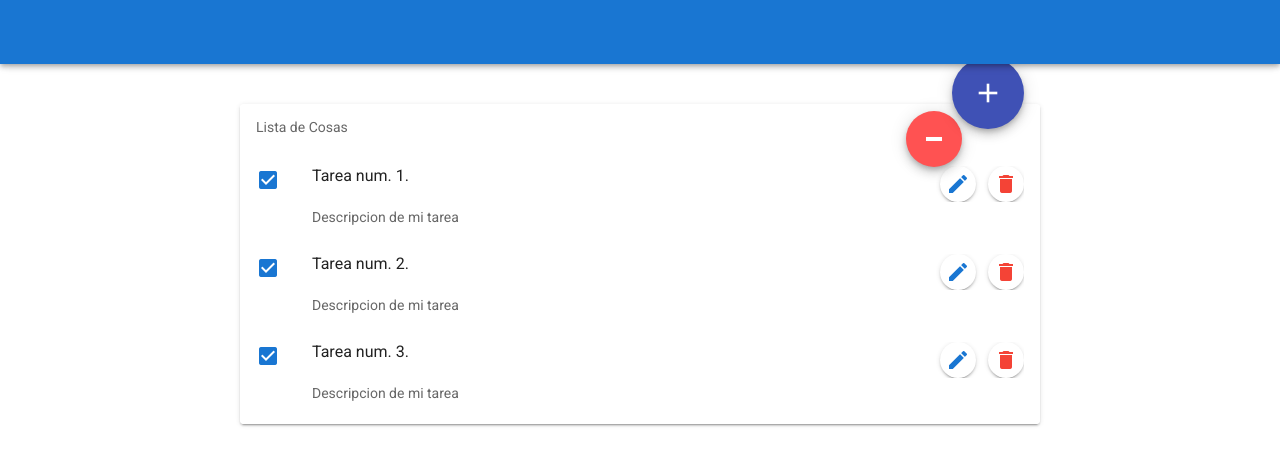
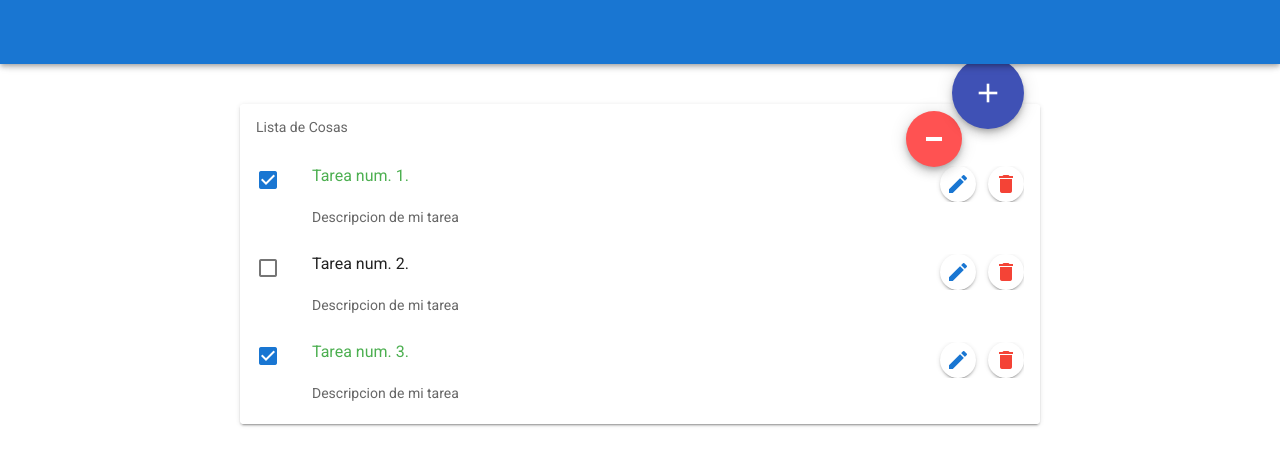
Before and after one commit to joseangelcrn/to_do_list_app, a Vue app: page / in a window 1280 px wide. Shown: the top 466 px of the page. Built offline with nearby package versions, Linux system fonts and the light colour scheme.

Commit message:
Fixing selected binding by computed function (now is reactive)

```diff
--- a/src/components/List/ListComponent.vue
+++ b/src/components/List/ListComponent.vue
@@ -32,7 +32,7 @@
             </v-row>
           </v-subheader>
 
-          <v-list-item-group v-model="selectedItems" multiple active-class="">
+          <v-list-item-group v-model="dataList" multiple active-class="">
             <div v-for="(item, index) in items" :key="item.title + index">
               <item
                 @deleteItem="deleteItem"
@@ -122,6 +122,17 @@ export default {
     ...mapState("task", {
       items: (state) => state.items,
     }),
+    dataList(){
+      let data = [];
+
+      this.items.forEach((item,pos) => {
+        if(item.selected){
+          data.push(pos);
+        }
+      });
+
+      return data;
+    }
   },
 };
 </script>
--- a/src/components/List/ListItemComponent.vue
+++ b/src/components/List/ListItemComponent.vue
@@ -1,6 +1,6 @@
 <template>
   <div>
-    <v-list-item color="green" @click="toggleSelected">
+    <v-list-item color="green"  @click="toggleSelected">
       <template>
         <v-list-item-action>
           <v-checkbox :input-value="item.selected"></v-checkbox>
--- a/src/store/task.js
+++ b/src/store/task.js
@@ -30,9 +30,10 @@ const task = {
       },
       examples(state){
         for (let i = 1; i <= state.nExamplesLoaded; i++) {
+          let selected = i%2 != 0;
           let title = `Tarea num. ${i}.`;
           let description = "Descripcion de mi tarea";
-          state.items.push(new Task(title,description,true));
+          state.items.push(new Task(title,description,selected));
           }
       }
     }
```
